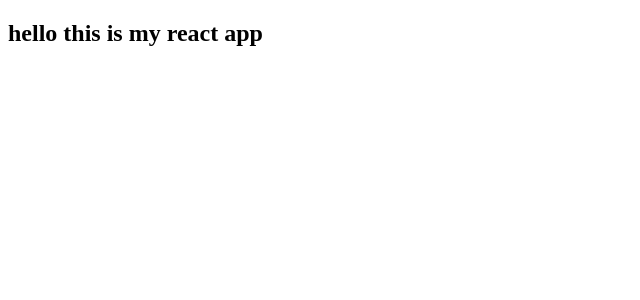
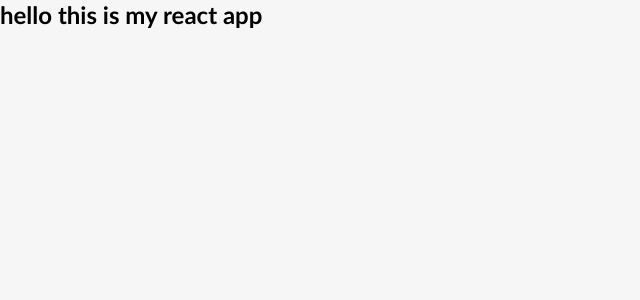
Before and after one commit to SepehrShapouri/Todolist-app, a React (Create React App) app in the folder todolist-app/: page / in a window 1280 px wide. Shown: the top 300 px of the page, without its empty margins (0-640 px from the left). Built offline with nearby package versions, Linux system fonts and the light colour scheme.

Commit message:
initial styles comit

```diff
--- /dev/null
+++ b/todolist-app/src/components/App.css
@@ -0,0 +1,21 @@
+.App{
+    width: 100vw;
+    display: flex;
+    flex-direction: column;
+    align-items: center;
+    margin-top: 20px;
+    padding: 10px;
+}
+.App h1{
+    margin-bottom: 30px;
+}
+
+.container{
+    display: flex;
+    justify-content: center;
+    width: 40rem;
+    background-color: #fff;
+    border: 1px solid #ccc;
+    border-radius: 5px;
+    padding: 4px;
+}
--- a/todolist-app/src/components/App.js
+++ b/todolist-app/src/components/App.js
@@ -1,4 +1,4 @@
-import React from 'react';
+import "./App.css"
 
 const App = () => {
   return (
--- /dev/null
+++ b/todolist-app/src/index.css
@@ -0,0 +1,9 @@
+*{
+    box-sizing: border-box;
+    padding: 0;
+    margin: 0;
+}
+body{
+    background-color: #f6f6f6;
+    font-family: 'Gill Sans', 'Gill Sans MT', Calibri, 'Trebuchet MS', sans-serif   ;
+}
--- a/todolist-app/src/index.js
+++ b/todolist-app/src/index.js
@@ -1,4 +1,5 @@
 import React from 'react';
 import ReactDOM from 'react-dom';
 import App from './components/App';
+import "./index.css"
 ReactDOM.render(<App/>, document.querySelector("#root"));
```
Also changed, not shown: todolist-app/src/components/App.module.css (deleted), todolist-app/src/components/index.module.css (deleted).
